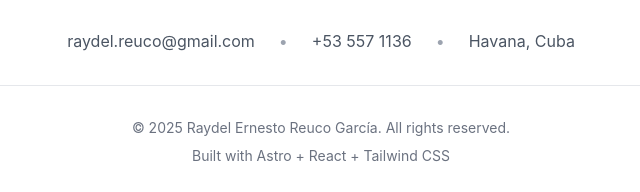
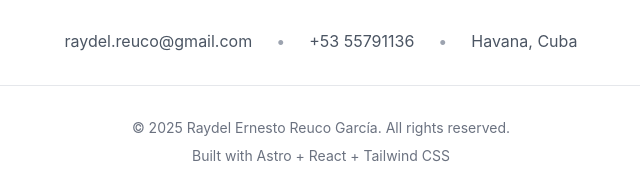
Before and after one commit to YuuNakata/Portfolio-Astro, an Astro site: page / in a window 1280 px wide. Shown: the part 8913-9105 px from the top of the page, 319-959 px from the left. Built offline with nearby package versions, Linux system fonts and the light colour scheme; Astro itself is replaced by a stand-in of ours; no server answers.

Commit message:
Update Layout.tsx

```diff
--- a/src/components/Layout.tsx
+++ b/src/components/Layout.tsx
@@ -229,10 +229,10 @@ const Layout: React.FC<LayoutProps> = ({ children }) => {
               </a>
               <span className="text-gray-400">•</span>
               <a
-                href="tel:+535571136"
+                href="tel:+5355791136"
                 className="text-gray-600 dark:text-gray-400 hover:text-blue-600 dark:hover:text-blue-400 transition-colors"
               >
-                +53 557 1136
+                +53 55791136
               </a>
               <span className="text-gray-400">•</span>
               <span className="text-gray-600 dark:text-gray-400">
```
